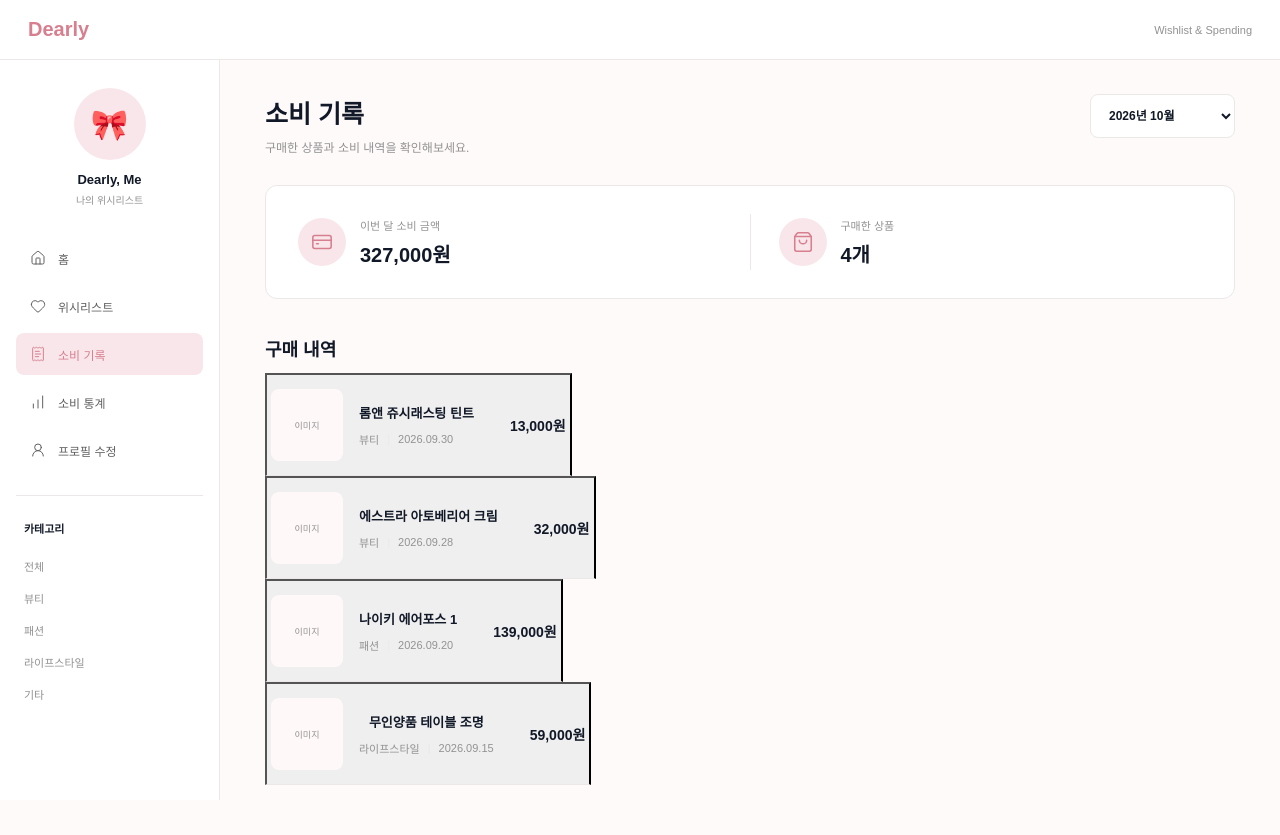
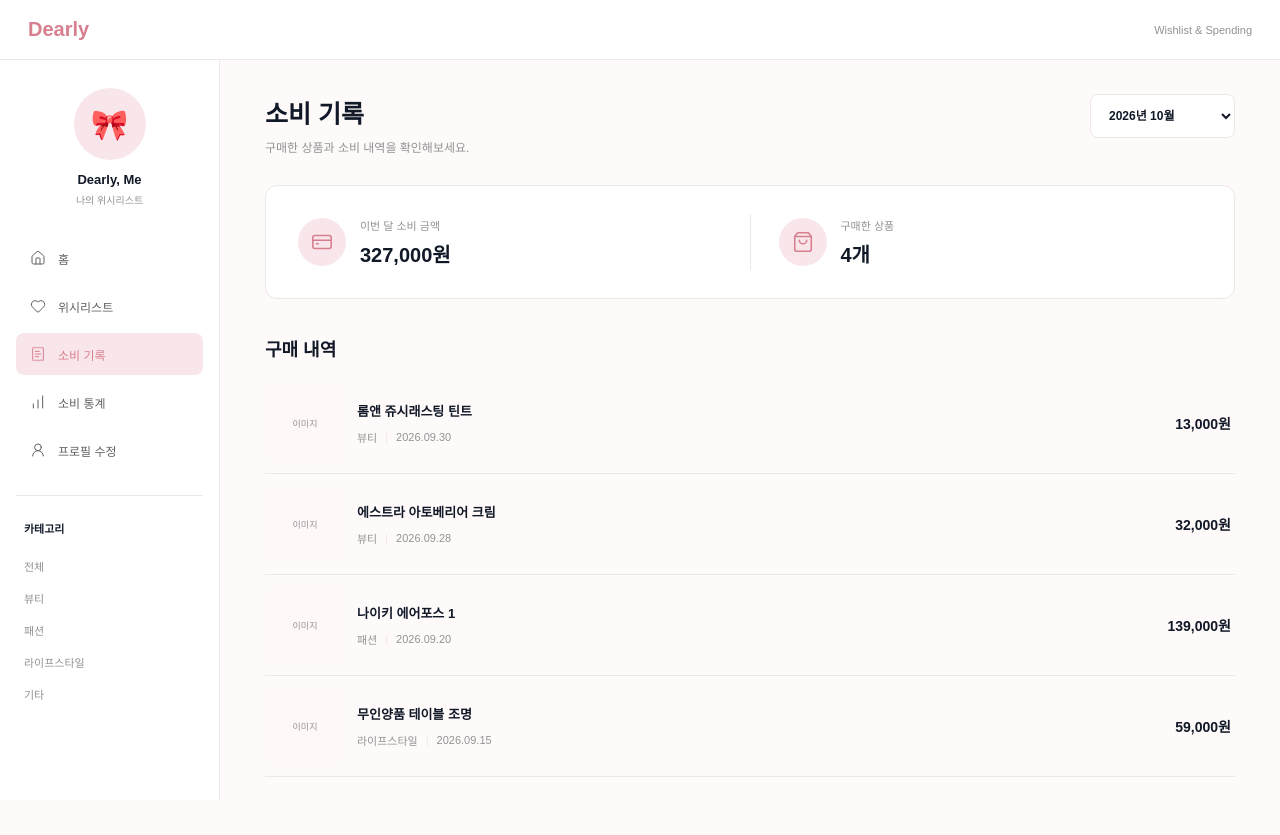
Before and after one commit to seongyeon-dev/Dearly, a React (Vite) app in the folder frontend/: page /purchases in a window 1280 px wide. Built offline with nearby package versions, Linux system fonts and the light colour scheme.

Commit message:
style: update purchase item interaction styles

```diff
--- a/frontend/src/pages/PurchaseHistory/PurchaseItem/PurchaseItem.css
+++ b/frontend/src/pages/PurchaseHistory/PurchaseItem/PurchaseItem.css
@@ -1,11 +1,23 @@
 .purchase-item {
+  width: 100%;
   min-height: 92px;
   display: flex;
   align-items: center;
   gap: 16px;
   padding: 14px 4px;
   box-sizing: border-box;
+  color: inherit;
+  background: none;
+  border: none;
   border-bottom: 1px solid var(--color-border);
+  font-family: inherit;
+  text-align: left;
+  cursor: pointer;
+  transition: background-color 0.2s ease;
+}
+
+.purchase-item:hover {
+  background-color: var(--color-primary-bg);
 }
 
 .purchase-image {
```
